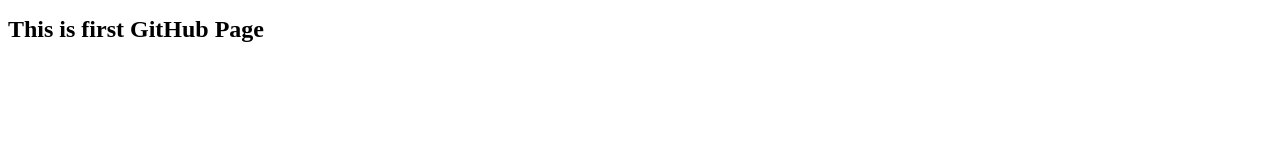
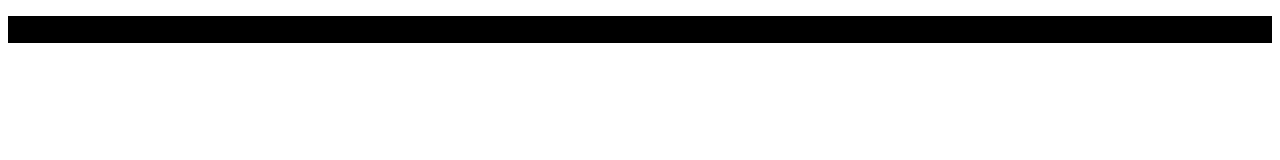
Before and after one commit to gryncz/hello-world, a plain HTML site: page index.html in a window 1280 px wide. Drawn offline with Linux system fonts and the light colour scheme.

Commit message:
Update style.css

```diff
--- a/css/style.css
+++ b/css/style.css
@@ -1,5 +1,5 @@
 h1 {
   font-size: 1.5rem;
   color: "yellow";
-  background-color: "black";
+  background-color: black;
 }
```
